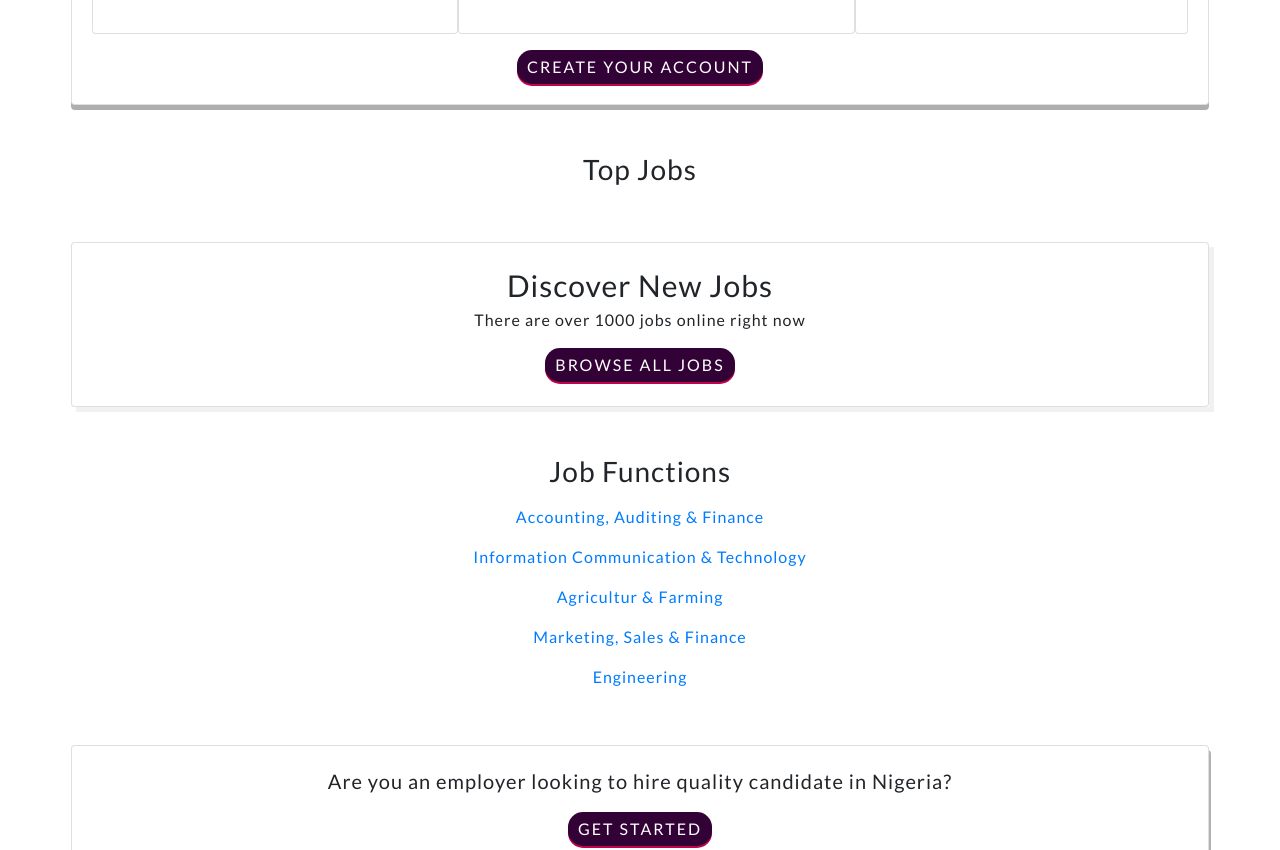
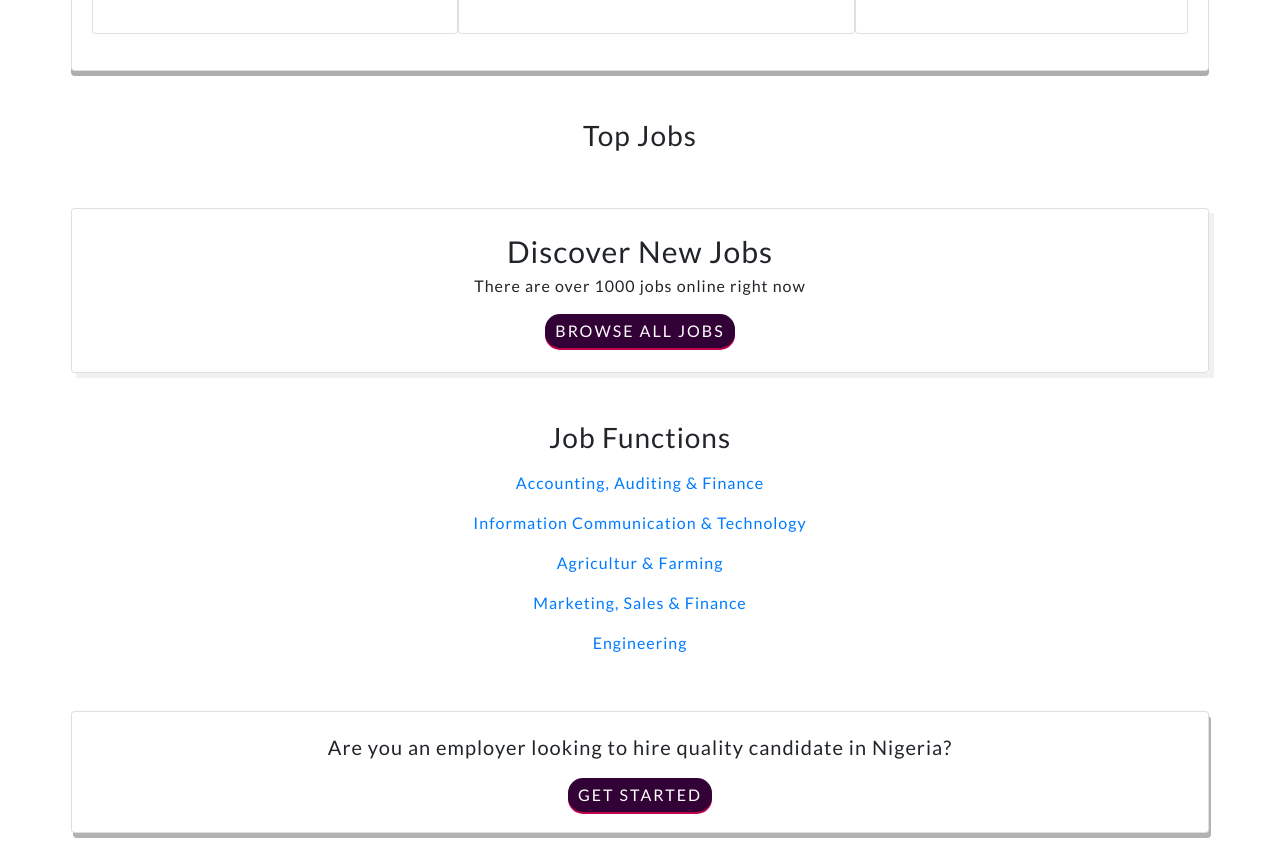
Before and after one commit to olacodes/probation-job-listing-platform, a website: page index.html in a window 1280 px wide. Shown: the part 880-1730 px from the top of the page. Drawn offline with nearby package versions, Linux system fonts and the light colour scheme; no server answers.

Commit message:
Remove create accout link

```diff
--- a/index.html
+++ b/index.html
@@ -94,9 +94,7 @@
                 </div>
             </div>
 
-            <div class="create-account">
-                <a  href="#" class="btn ">CREATE YOUR ACCOUNT</a>
-            </div>
+
         </section>
 
         <section class="top-jobs-header">
```
